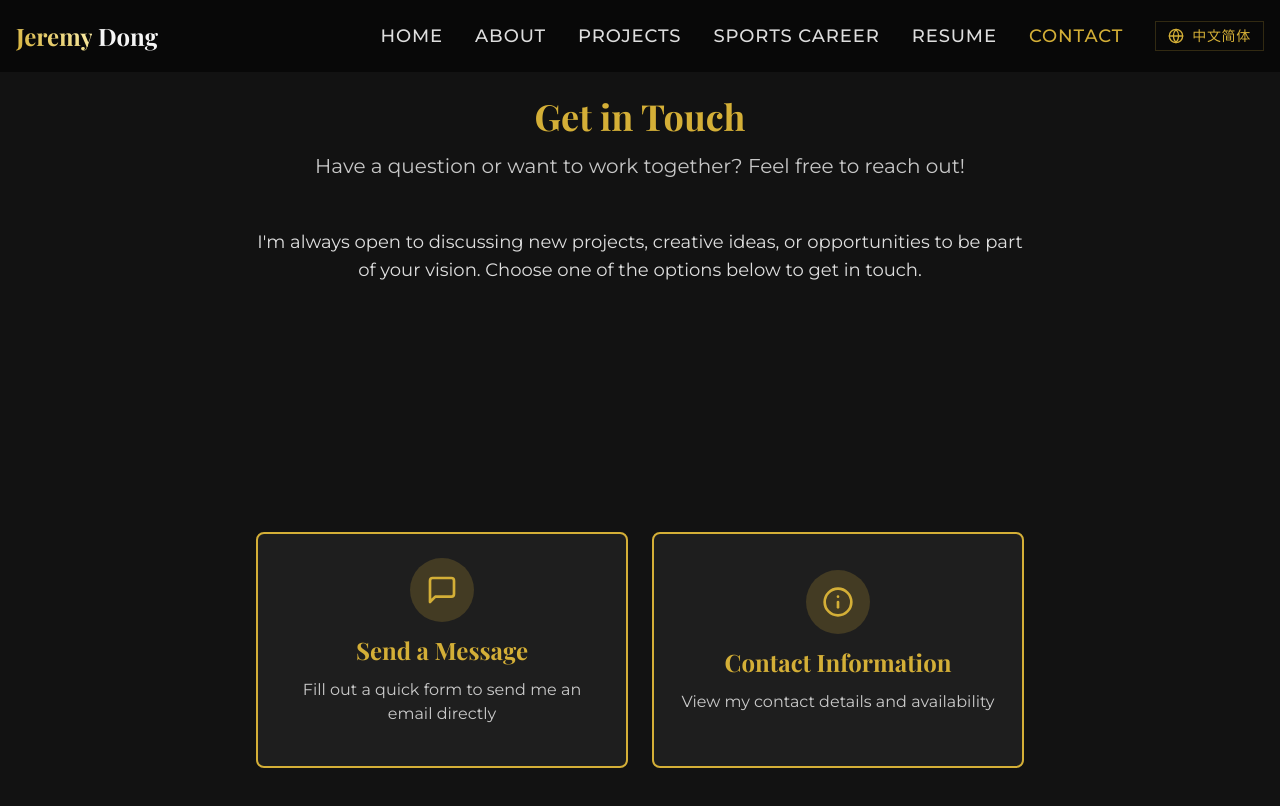
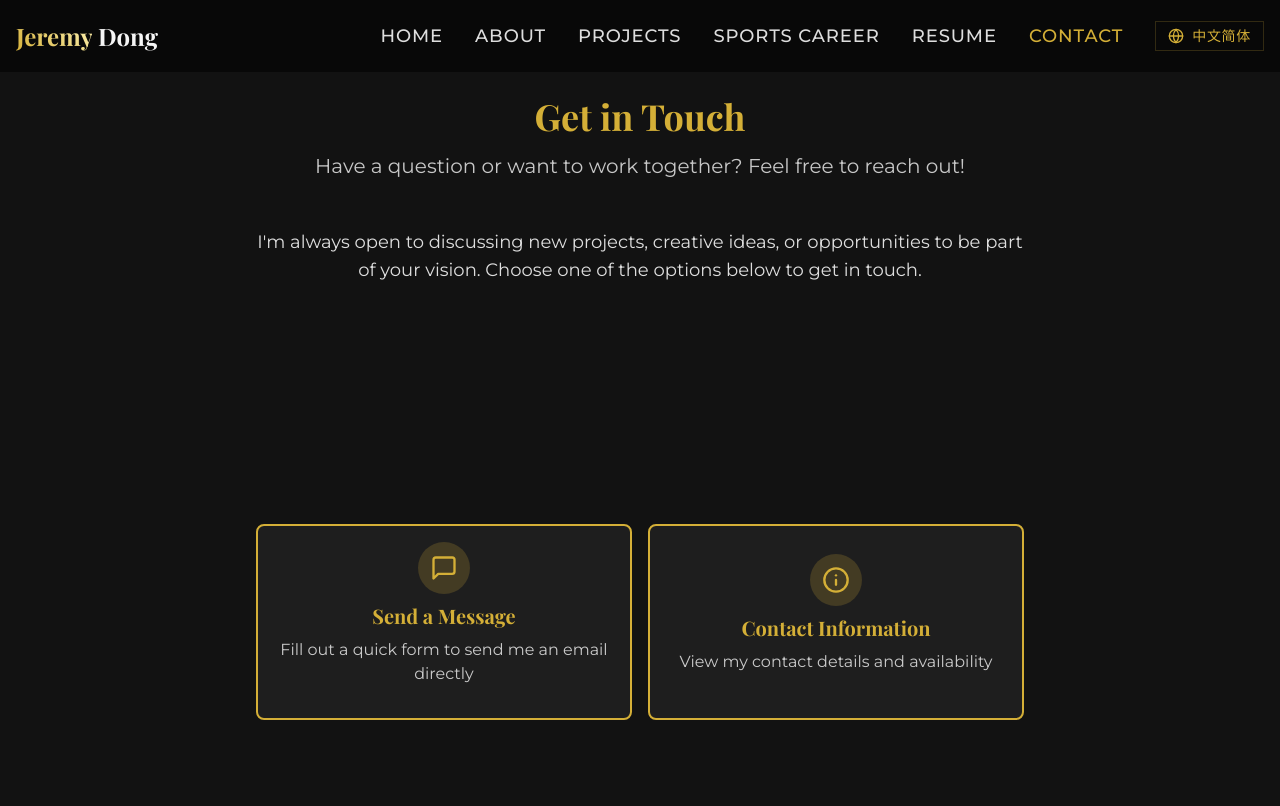
Before and after one commit to JeremyDong22/personal-website, a React (Create React App) app: page /#/contact in a window 1280 px wide. Shown: the top 806 px of the page. Built offline with nearby package versions, Linux system fonts and the light colour scheme.

Commit message:
Further reduce spacing to move contact buttons higher on page

```diff
--- a/src/pages/Contact.js
+++ b/src/pages/Contact.js
@@ -27,10 +27,10 @@ const Contact = () => {
         id="contact-header"
         title="Get in Touch"
         subtitle="Have a question or want to work together? Feel free to reach out!"
-        className="pt-20 pb-0"
+        className="pt-12 pb-0"
       >
         <div className="max-w-3xl mx-auto text-center">
-          <p className="text-lg mb-2">
+          <p className="text-lg mb-0">
             I'm always open to discussing new projects, creative ideas, or opportunities to be part of your vision.
             Choose one of the options below to get in touch.
           </p>
@@ -38,9 +38,9 @@ const Contact = () => {
       </Section>
 
       {/* Contact Buttons Section */}
-      <Section id="contact-options" className="pt-2">
+      <Section id="contact-options" className="pt-0">
         <div className="max-w-3xl mx-auto">
-          <div className="grid grid-cols-1 md:grid-cols-2 gap-6 mb-8">
+          <div className="grid grid-cols-1 md:grid-cols-2 gap-4 mb-8 mt-4">
             {/* Send Message Button */}
             <motion.div
               initial={{ opacity: 0, y: 20 }}
@@ -50,13 +50,13 @@ const Contact = () => {
             >
               <button
                 onClick={toggleContactForm}
-                className="w-full bg-darkgray border-2 border-primary hover:bg-primary/10 transition-colors duration-300 p-6 rounded-lg text-center flex flex-col items-center justify-center gap-3 h-full"
+                className="w-full bg-darkgray border-2 border-primary hover:bg-primary/10 transition-colors duration-300 p-4 rounded-lg text-center flex flex-col items-center justify-center gap-2 h-full"
               >
-                <div className="bg-primary/20 p-4 rounded-full">
-                  <FiMessageSquare size={32} className="text-primary" />
+                <div className="bg-primary/20 p-3 rounded-full">
+                  <FiMessageSquare size={28} className="text-primary" />
                 </div>
-                <h3 className="text-xl md:text-2xl font-bold">Send a Message</h3>
-                <p className="text-light/80">
+                <h3 className="text-lg md:text-xl font-bold">Send a Message</h3>
+                <p className="text-light/80 text-sm md:text-base">
                   Fill out a quick form to send me an email directly
                 </p>
               </button>
@@ -71,13 +71,13 @@ const Contact = () => {
             >
               <button
                 onClick={toggleContactInfo}
-                className="w-full bg-darkgray border-2 border-primary hover:bg-primary/10 transition-colors duration-300 p-6 rounded-lg text-center flex flex-col items-center justify-center gap-3 h-full"
+                className="w-full bg-darkgray border-2 border-primary hover:bg-primary/10 transition-colors duration-300 p-4 rounded-lg text-center flex flex-col items-center justify-center gap-2 h-full"
               >
-                <div className="bg-primary/20 p-4 rounded-full">
-                  <FiInfo size={32} className="text-primary" />
+                <div className="bg-primary/20 p-3 rounded-full">
+                  <FiInfo size={28} className="text-primary" />
                 </div>
-                <h3 className="text-xl md:text-2xl font-bold">Contact Information</h3>
-                <p className="text-light/80">
+                <h3 className="text-lg md:text-xl font-bold">Contact Information</h3>
+                <p className="text-light/80 text-sm md:text-base">
                   View my contact details and availability
                 </p>
               </button>
```
